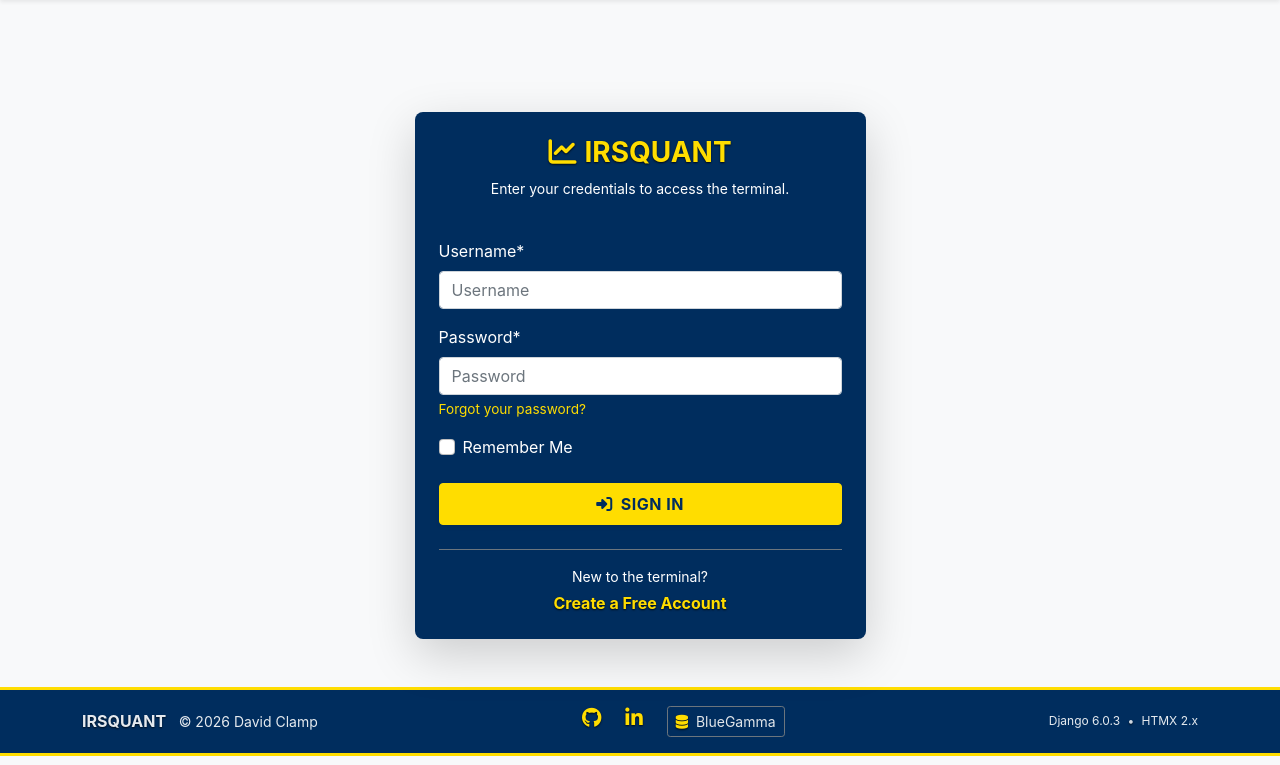
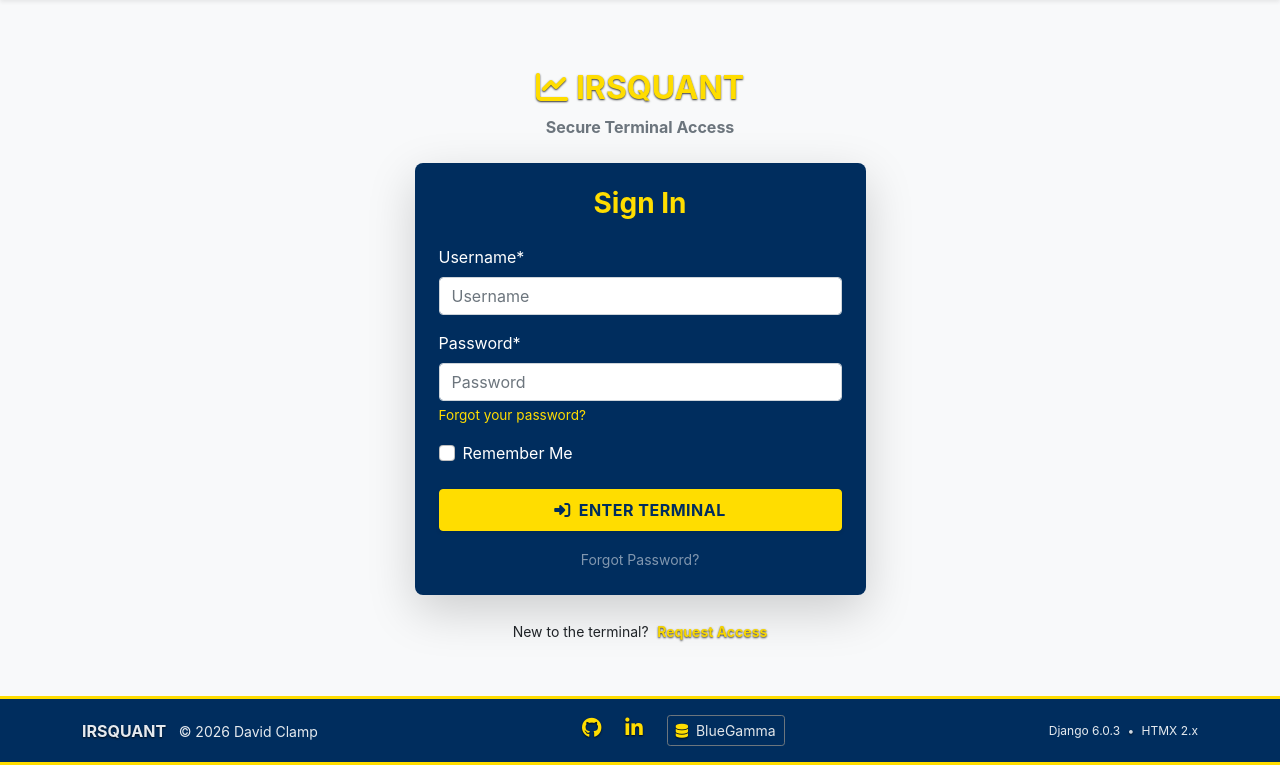
Before and after one commit to DavidClamp/project-swaps, a Django app: page /accounts/login/ in a window 1280 px wide. Shown: the part 78-843 px from the top of the page. Run offline with Django 4.2, Linux system fonts and the light colour scheme; some libraries are stand-ins or nearby versions.

Commit message:
Standardise login pages css

```diff
--- a/templates/account/login.html
+++ b/templates/account/login.html
@@ -2,45 +2,63 @@
 {% load i18n %}
 {% load crispy_forms_tags %}
 
-{% block head_title %}{% trans "Sign In" %}{% endblock %}
+{% block title %}Sign In | IRSQuant{% endblock %}
 
 {% block content %}
-    <div class="container py-5 mt-5">
-        <div class="row justify-content-center">
-            <div class="col-md-5">
-                <div class="card shadow-lg border-0 card-access-dark p-4">
+    <div class="container h-100">
+        <div class="row h-100 justify-content-center align-items-center" style="min-height: 85vh;">
+            <div class="col-md-6 col-lg-5">
+
+            <!-- Brand Header -->
                 <div class="text-center mb-4">
-            <!-- Swapped orange for gold for 91% Accessibility -->
-                        <h1 class="text-ua-gold fw-bold h3">
-                            <i class="fa-solid fa-chart-line me-2"></i>IRSQUANT
-                        </h1>
-            <!-- Swapped white-50 for off-white for contrast -->
-                        <p class="text-white small opacity-75">Enter your credentials to access the terminal.</p>
+                    <h2 class="text-ua-gold fw-bold"><i class="fa-solid fa-chart-line me-2"></i>IRSQUANT</h2>
+                    <p class="text-secondary fw-bold">Secure Terminal Access</p>
                 </div>
+
+            <!-- Card: Navy Background -->
+                <div class="card card-access-dark shadow-lg border-0 mb-4">
+                    <div class="card-body p-4">
+
+                        <h3 class="fw-bold mb-4 text-center" style="color: var(--ua-gold);">
+                            {% trans "Sign In" %}
+                        </h3>
 
                         <form class="login" method="POST" action="{% url 'account_login' %}">
                             {% csrf_token %}
 
-            {# Force labels to be white via a parent wrapper #}
-                        <div class="crispy-form-light">
+                            <!-- Form Fields (Ensure labels are white in CSS) -->
                             {{ form|crispy }}
+
+                            {% if redirect_field_value %}
+                                <input type="hidden" name="{{ redirect_field_name }}" value="{{ redirect_field_value }}" />
+                            {% endif %}
+
+                            <!-- Gold Primary Action -->
+                            <div class="d-grid gap-2 mt-4">
+                                <button class="btn btn-ua-gold py-2 fw-bold shadow-sm" type="submit">
+                                    <i class="fa-solid fa-right-to-bracket me-2"></i>{% trans "Enter Terminal" %}
+                                </button>
                             </div>
 
-                        <div class="d-grid gap-2 mt-4">
-                            <button class="btn btn-ua-gold fw-bold w-100 py-2 shadow-sm" type="submit">
-                                <i class="fa-solid fa-right-to-bracket me-2"></i>{% trans "Sign In" %}
-                            </button>
+                            <!-- Forgot Password Link -->
+                            <div class="text-center mt-3">
+                                <a class="small text-white-50 text-decoration-none" href="{% url 'account_reset_password' %}">
+                                    {% trans "Forgot Password?" %}
+                                </a>
                             </div>
                         </form>
-                    <div class="mt-4 text-center border-top border-secondary pt-3">
-                        <p class="small text-white mb-1">
-                            {% blocktranslate %}New to the terminal?{% endblocktranslate %}
-                        </p>
-                        <a href="{% url 'account_signup' %}" class="text-ua-gold fw-bold text-decoration-none">
-                            {% trans "Create a Free Account" %}
+
+                    </div>
+                </div>
+
+            <!-- Footer Links -->
+                <div class="text-center">
+                    <span class="text-dark small">New to the terminal?</span>
+                    <a class="text-ua-gold small fw-bold text-decoration-none ms-1" href="{% url 'account_signup' %}">
+                        Request Access
                     </a>
                 </div>
-                </div>
+
             </div>
         </div>
     </div>
```
Also changed, not shown: TESTING.md (+5 -14 lines), templates/account/logout.html (+38 -10 lines), templates/account/password_reset.html (+48 -13 lines), templates/account/signup.html (+6 -9 lines), documentation/responsiveness/desktop_signin.png (added), documentation/responsiveness/desktop_signout.png (added), documentation/responsiveness/laptop_signin.png (added), documentation/responsiveness/laptop_signout.png (added), documentation/responsiveness/mobile_signin.png (added), documentation/responsiveness/mobile_signout.png (added). Lines whose indentation alone changed are shown as unchanged.
